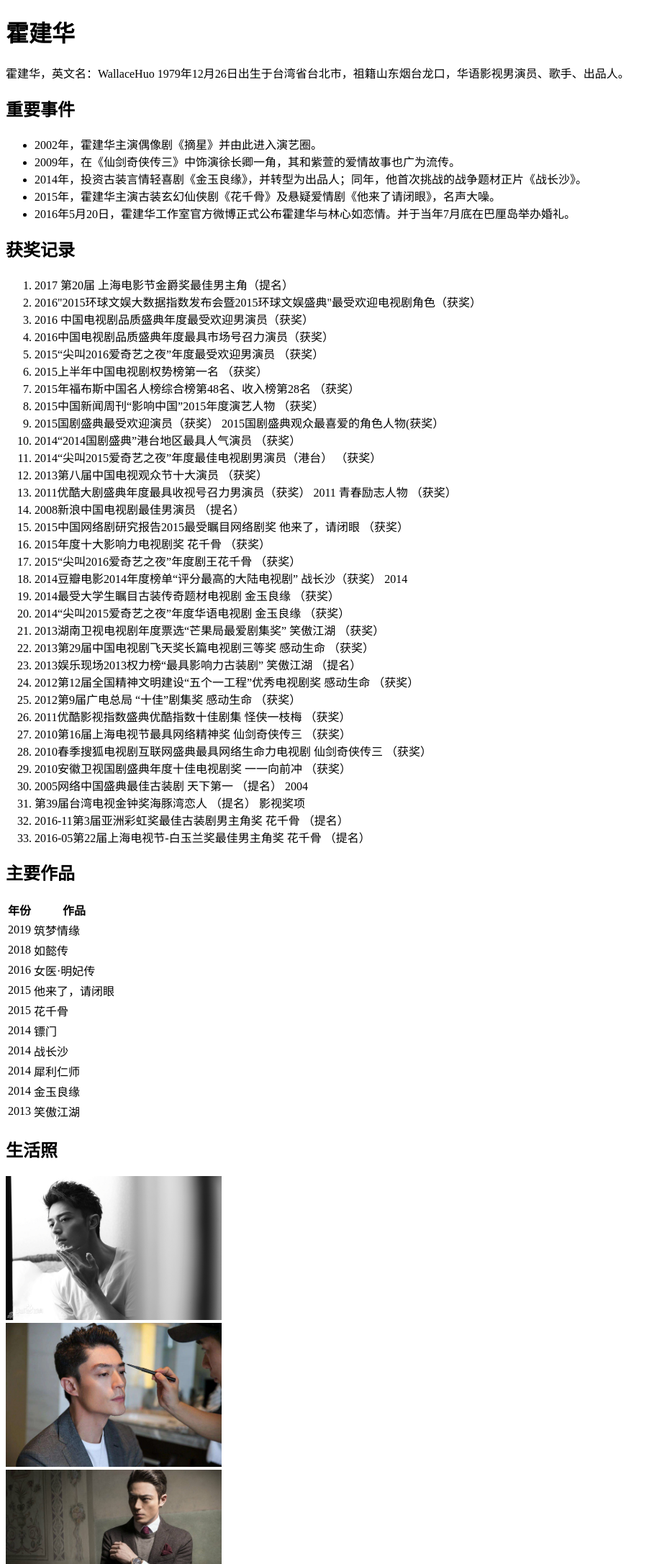
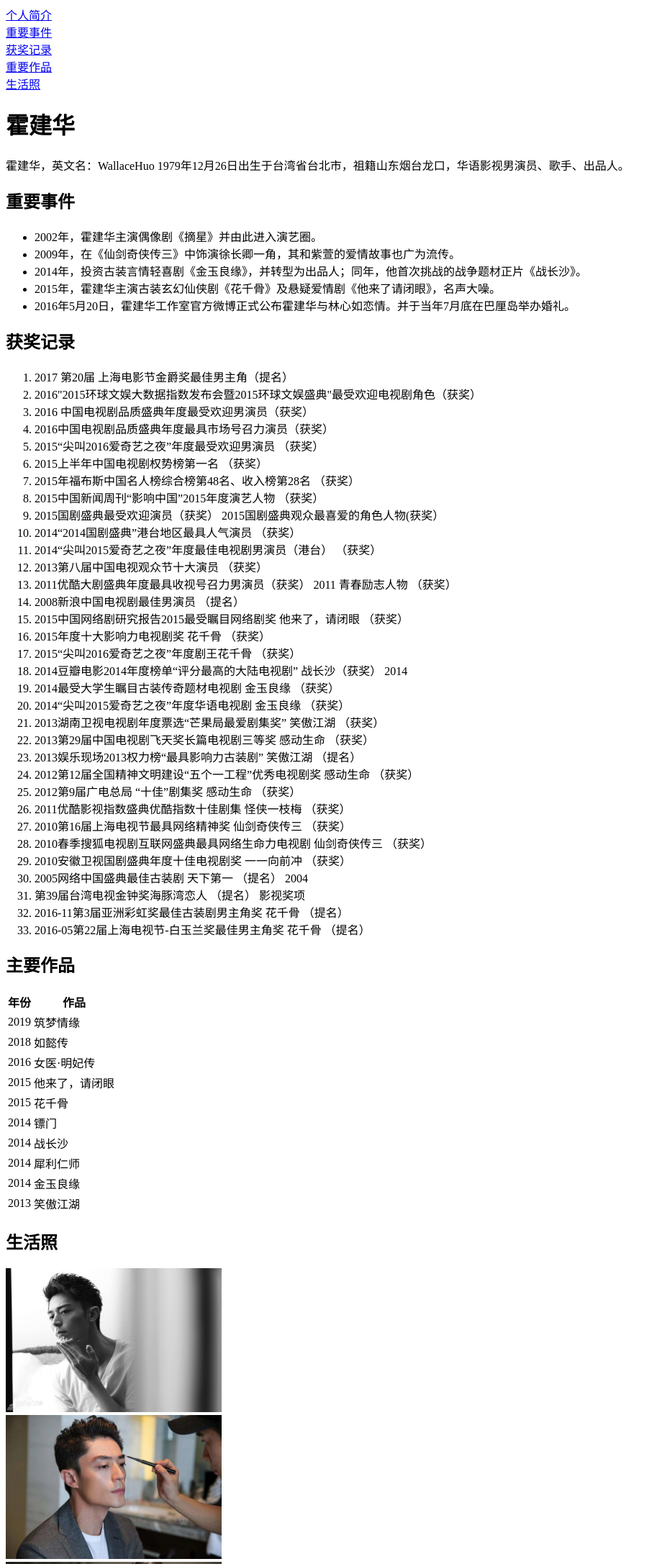
Before and after one commit to shuyan1008/WallaceHuo, a plain HTML site: page index.html in a window 1280 px wide. Shown: the top 2173 px of the page at 72% size, without its empty margins (0-920 px from the left). Drawn offline with Linux system fonts and the light colour scheme.

Commit message:
图片优化

```diff
--- a/index.html
+++ b/index.html
@@ -11,12 +11,19 @@
     </style>
   </head>
   <body>
-    <h1>霍建华</h1>
+    <nav>
+      <div><a href="#hjh">个人简介</a></div>
+      <div><a href="#sj">重要事件</a></div>
+      <div><a href="#hj">获奖记录</a></div>
+      <div><a href="#zp">重要作品</a></div>
+      <div><a href="#shz">生活照</a></div>
+    </nav>
+    <h1 id="hjh">霍建华</h1>
     <p>
       霍建华，英文名：WallaceHuo
       1979年12月26日出生于台湾省台北市，祖籍山东烟台龙口，华语影视男演员、歌手、出品人。
     </p>
-    <h2>重要事件</h2>
+    <h2 id="sj">重要事件</h2>
     <ul>
       <li>2002年，霍建华主演偶像剧《摘星》并由此进入演艺圈。</li>
       <li>
@@ -32,7 +39,7 @@
         2016年5月20日，霍建华工作室官方微博正式公布霍建华与林心如恋情。并于当年7月底在巴厘岛举办婚礼。
       </li>
     </ul>
-    <h2>获奖记录</h2>
+    <h2 id="hj">获奖记录</h2>
     <ol>
       <li>2017 第20届 上海电影节金爵奖最佳男主角（提名）</li>
       <li>
@@ -83,7 +90,7 @@
       <li>2016-11第3届亚洲彩虹奖最佳古装剧男主角奖 花千骨 （提名）</li>
       <li>2016-05第22届上海电视节-白玉兰奖最佳男主角奖 花千骨 （提名）</li>
     </ol>
-    <h2>主要作品</h2>
+    <h2 id="zp">主要作品</h2>
   </body>
   <table>
     <thead>
@@ -136,9 +143,15 @@
     </tbody>
     <tfoot></tfoot>
   </table>
-  <h2>生活照</h2>
+  <h2 id="shz">生活照</h2>
 
-  <div><img width="300" src="images/1.jpg" alt="图一" /></div>
-  <div><img width="300" src="images/2.jpg" alt="图二" /></div>
-  <div><img width="300" src="images/3.jpg" alt="图三" /></div>
+  <div>
+    <a href="images/1.jpg"><img width="300" src="images/1.jpg" alt="图一" /></a>
+  </div>
+  <div>
+    <a href="images/2.jpg"><img width="300" src="images/2.jpg" alt="图二" /></a>
+  </div>
+  <div>
+    <a href="images/3.jpg"><img width="300" src="images/3.jpg" alt="图三" /></a>
+  </div>
 </html>
```
